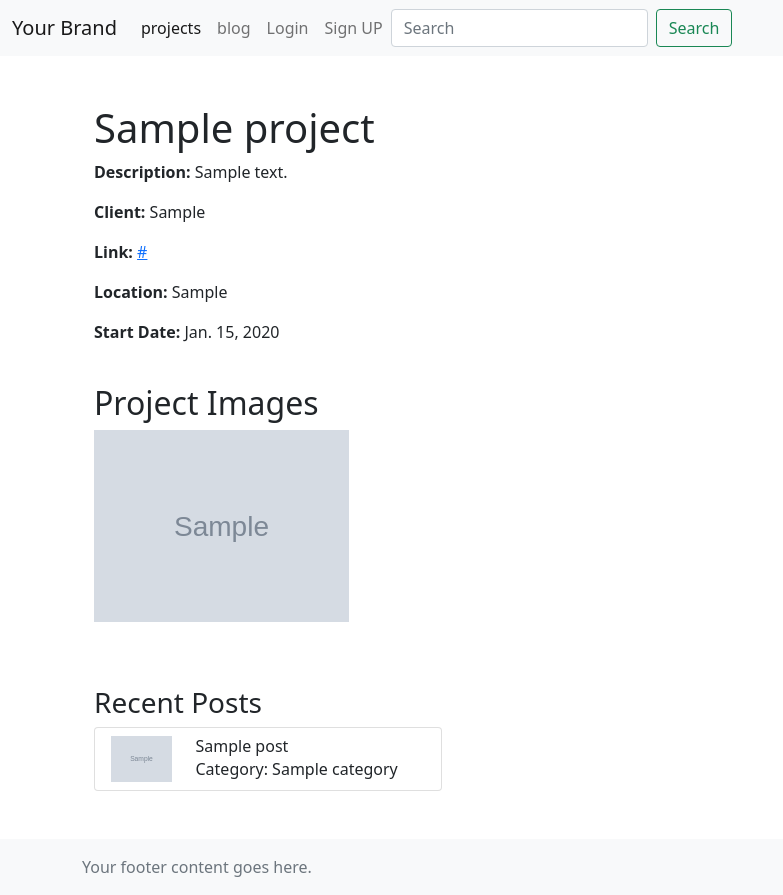
After one commit to Ali-Sirjani/portfolio-web, a Django app: a page that uses templates/_base.html in a window 1280 px wide. The commit adds this page. Shown: the whole page, without its empty margins (0-783 px from the left). Run offline with Django 4.2, Linux system fonts and the light colour scheme; tables that the repository leaves empty hold one stand-in row (values such as "Sample post"); grey boxes marked "Sample" are stand-in pictures; some libraries are stand-ins or nearby versions.

Commit message:
feat: Add project_detail.html template and update navigation in _base.html
Added project_detail.html template for the portfolio app, currently for development purposes. Also updated the navigation links in _base.html to link to the project list and blog pages.

```diff
--- /dev/null
+++ b/portfolio/templates/portfolio/project/project_detail.html
@@ -0,0 +1,57 @@
+{% extends '_base.html' %}
+
+{% block title %}
+    {{ project.title }}
+{% endblock title %}
+
+{% block content %}
+    <div class="container">
+        <div class="row">
+            <div class="col-md-8">
+                <h1>{{ project.title }}</h1>
+                <p><strong>Description:</strong> {{ project.description }}</p>
+                <p><strong>Client:</strong> {{ project.client }}</p>
+                <p><strong>Link:</strong> <a href="{{ project.link }}">{{ project.link }}</a></p>
+                <p><strong>Location:</strong> {{ project.location }}</p>
+                <p><strong>Start Date:</strong> {{ project.start_date }}</p>
+                <!-- Add additional project details here if needed -->
+            </div>
+        </div>
+
+        <div class="row mt-4">
+            {% if project.images.all %}
+                <div class="col-md-12">
+                    <h2>Project Images</h2>
+                    <div class="row">
+                        {% for image in project.images.all %}
+                            <div class="col-md-3 mb-3">
+                                <img src="{{ image.image.url }}" class="img-fluid" alt="Project Image">
+                            </div>
+                        {% endfor %}
+                    </div>
+                </div>
+            {% endif %}
+        </div>
+        <div class="row mt-5">
+            <div class="col-md-4">
+                <h3>Recent Posts</h3>
+                <div class="list-group">
+                    {% for recent_post in recent_posts %}
+                        <a href="{{ recent_post.get_absolute_url }}" class="list-group-item list-group-item-action">
+                            <div class="row align-items-center">
+                                <div class="col-3">
+                                    <img src="{{ recent_post.main_image_url }}"
+                                         class="img-fluid" alt="Post Image">
+                                </div>
+                                <div class="col-9">
+                                    <h6 class="mb-0">{{ recent_post.title }}</h6>
+                                    <p class="mb-0">Category: {{ recent_post.category.name }}</p>
+                                </div>
+                            </div>
+                        </a>
+                    {% endfor %}
+                </div>
+            </div>
+        </div>
+    </div>
+{% endblock content %}
--- a/templates/_base.html
+++ b/templates/_base.html
@@ -22,10 +22,10 @@
         <div class="collapse navbar-collapse" id="navbarNav">
             <ul class="navbar-nav">
                 <li class="nav-item">
-                    <a class="nav-link active" aria-current="page" href="#">Home</a>
+                    <a class="nav-link active" aria-current="page" href="{% url 'portfolio:project_list' %}">projects</a>
                 </li>
                 <li class="nav-item">
-                    <a class="nav-link" href="#">About</a>
+                    <a class="nav-link" href="{% url 'portfolio:post_list' %}">blog</a>
                 </li>
                 {% if request.user.is_authenticated %}
                     <li class="nav-item">
```
